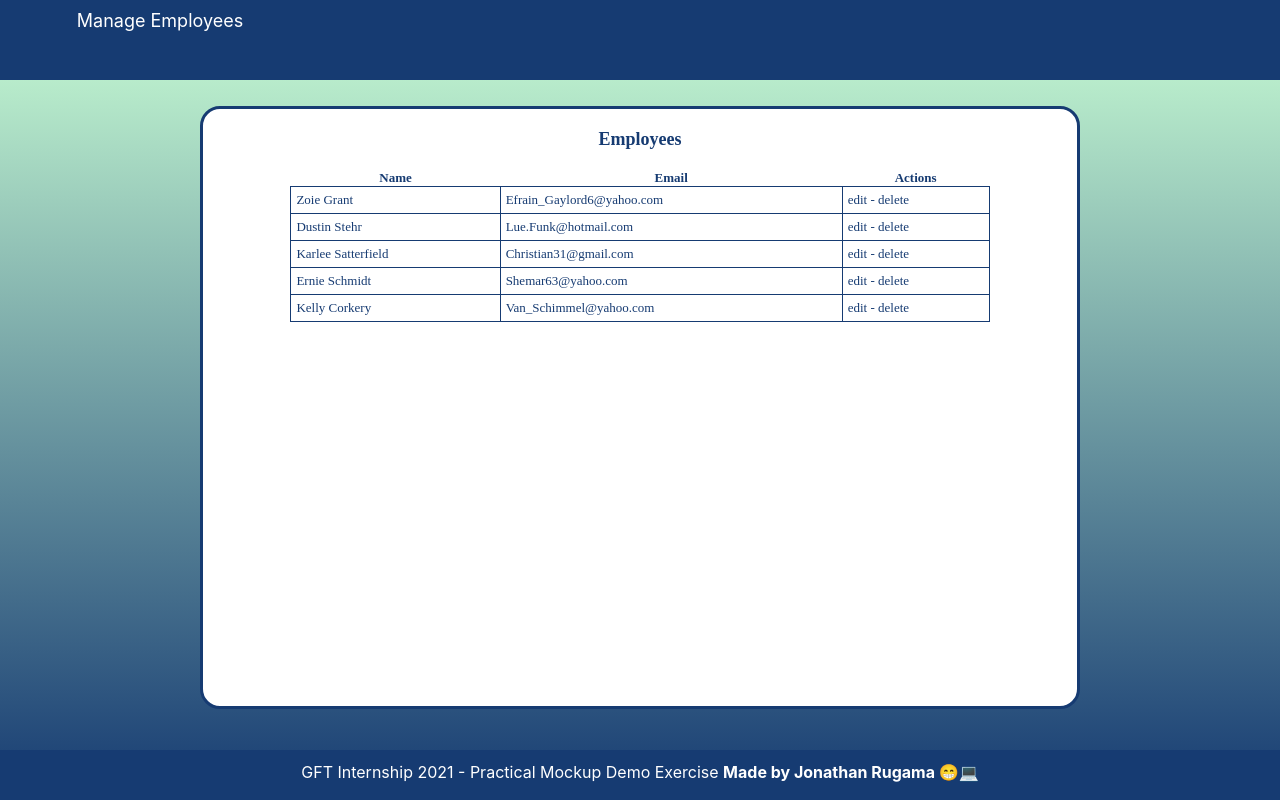
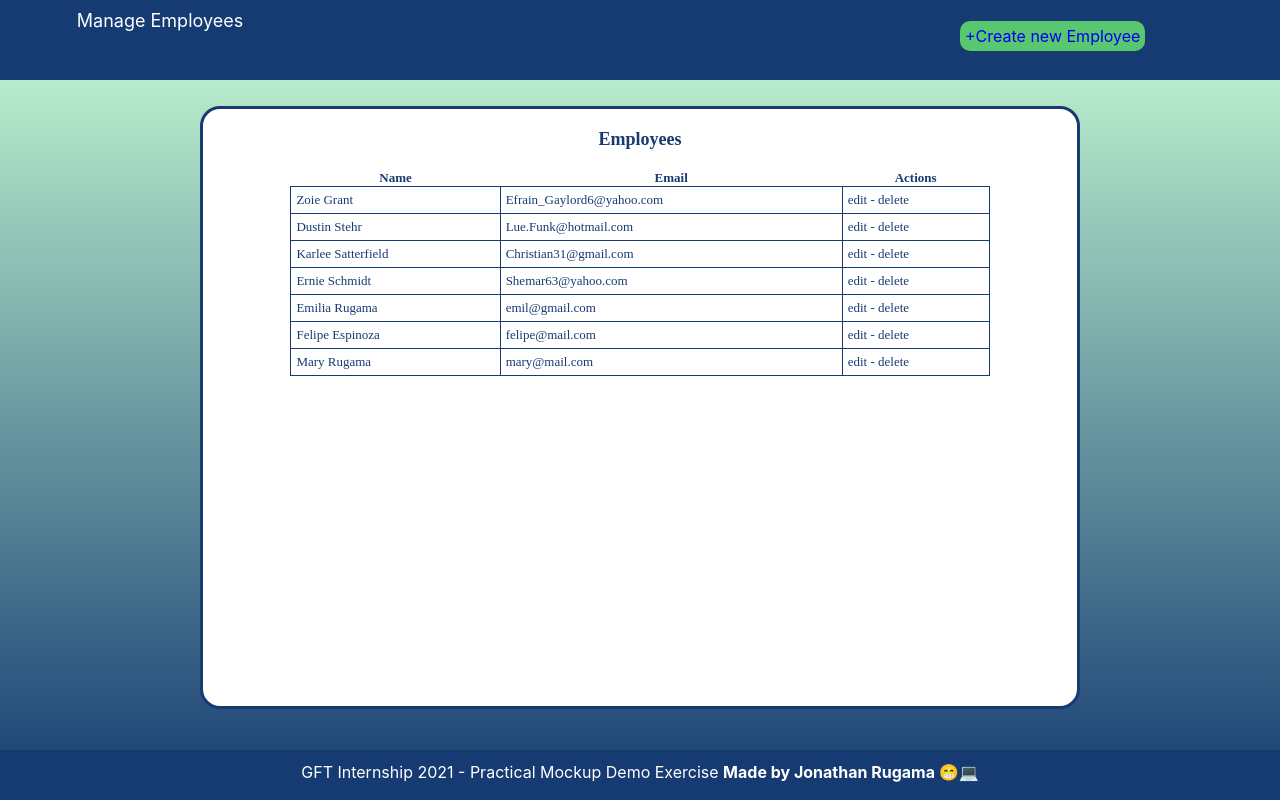
Before and after one commit to JonathanRugama/practical-mockup-demo-exercise, a React (Create React App) app: page / in a window 1280 px wide. Built offline with nearby package versions, Linux system fonts and the light colour scheme; data requests are answered from the project's data file.

Commit message:
MOd: Algunos detalles

```diff
--- a/server/db.json
+++ b/server/db.json
@@ -21,9 +21,19 @@
       "email": "Shemar63@yahoo.com"
     },
     {
-            "id": "a6aeca9b-a7c1-45d2-b970-0121c682402a",
-            "name": "Kelly Corkery",
-            "email": "Van_Schimmel@yahoo.com"
+      "name": "Emilia Rugama",
+      "email": "emil@gmail.com",
+      "id": "lveLzee"
+    },
+    {
+      "name": "Felipe Espinoza",
+      "email": "felipe@mail.com",
+      "id": "lmFqbHa"
+    },
+    {
+      "name": "Mary Rugama",
+      "email": "mary@mail.com",
+      "id": "Ir3FKjQ"
     }
   ]
 }
--- a/src/components/assets/css/header.layout.css
+++ b/src/components/assets/css/header.layout.css
@@ -1,5 +1,7 @@
 .navigation {
+    display: flex;
     height: 100%;
+    justify-content: space-between;
 }
 
 .navigation-title {
@@ -15,3 +17,15 @@
     font-size: var(--font-size-big);
 
 }
+.button-container {
+    width: 25%;
+    height: 35%;
+    align-self: center;
+
+}
+.button-create {
+    background-color: var(--action-color);
+    font-size: var(--font-size-medium);
+    padding: 0.5rem;
+    border-radius: 1rem;
+}
--- a/src/components/assets/css/layout.css
+++ b/src/components/assets/css/layout.css
@@ -1,5 +1,7 @@
 :root {
     --primary-color: #163B72;
+
+    --action-color: #58C76F;
 
     --font-size-big: 1.8rem;
     --font-size-medium: 1.6rem;
--- a/src/components/employee-list.js
+++ b/src/components/employee-list.js
@@ -11,8 +11,6 @@ class EmployeesList extends React.Component  {
             );
         }
         return (
-
-
             <tbody className="table-body">
                 <tr className="table-row">
                     <th>Name</th>
--- a/src/components/layout/header.layout.js
+++ b/src/components/layout/header.layout.js
@@ -1,16 +1,19 @@
 import React from 'react';
 import '../assets/css/header.layout.css';
-
+import { Link } from 'react-router-dom';
 
 const HeaderLayout = () => {
     return (
         <header className="header">
             <nav className="navigation">
                 <div className= "navigation-title">
-                    <a href="">Manage Employees</a>
+                <Link  to="/">Manage Employees</Link>
                 </div>
                 <div className="navigation-filter">
 
+                </div>
+                <div className="button-container">
+                    <Link className="button-create" to="/create-employee">+Create new Employee</Link>
                 </div>
             </nav>
         </header>
--- a/src/components/pages/create-employee.js
+++ b/src/components/pages/create-employee.js
@@ -1,5 +1,6 @@
 import React from 'react';
 import CreateEmployeeForm from '../create-form-employee';
+import api from '../../api';
 
 class CreateEmployee extends React.Component {
 
@@ -25,14 +26,29 @@ class CreateEmployee extends React.Component {
            }
 
         })
+
+
+
     }
 
 
-    handleSubmit = (e) => {
+    handleSubmit = async (e) => {
+
         e.preventDefault();
-        console.log('Form was submitted');
+        this.setState({loading:true, error:null})
+
+         let employee = {
+            name: `${this.state.form.firstName} ${this.state.form.lastName}`,
+            email: this.state.form.email
+        }
+        try {
+            await api.employees.create(employee);
+            this.setState({loading:false})
+            this.props.history.push('/')
+        }catch (error) {
+            this.setState({loading:false, error:error})
+        }
     }
-
 
     render() {
         return(
```
Also changed, not shown: 2 other files (tests, documents, lock files or other folders). Lines whose indentation alone changed are shown as unchanged.
